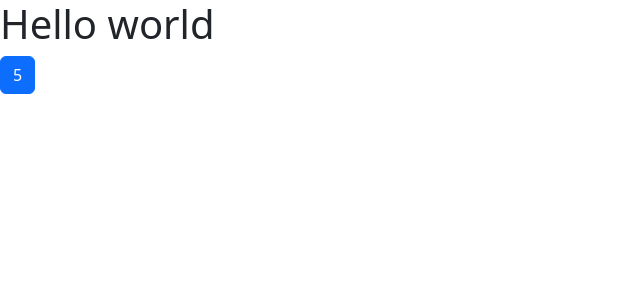
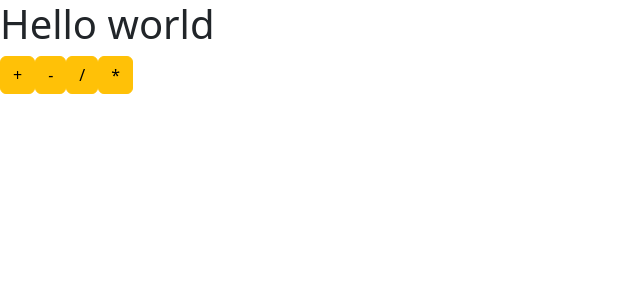
Before and after one commit to Aloeverras/Calculator_react_TypeScript, a React (Vite) app in the folder frontend/: page / in a window 1280 px wide. Shown: the top 300 px of the page, without its empty margins (0-640 px from the left). Built offline with nearby package versions, Linux system fonts and the light colour scheme.

Commit message:
new board

```diff
--- a/frontend/src/App.tsx
+++ b/frontend/src/App.tsx
@@ -5,7 +5,28 @@ const App : () => JSX.Element = () => {
   return (
     <>
       <h1>Hello world</h1>
-      <CalBtnComponent label={5}></CalBtnComponent>
+      {
+        ["+", "-", "/", "*"].map((btn : string) => {
+          let typeBtn : string = "";
+          switch(btn){
+            case "+":
+              typeBtn = "plus";
+                break;
+            case "-":
+              typeBtn = "moins";
+                break;
+            case "/":
+              typeBtn = "division";
+                break;
+            case "*":
+              typeBtn = "multiply";
+                break;
+          }
+          return (
+            <CalBtnComponent label={btn} type="operator" data-testid={`button-${typeBtn}`} onClick={() => console.log(btn)}/>
+          )
+        })
+      }
     </>
   );
 }
```
